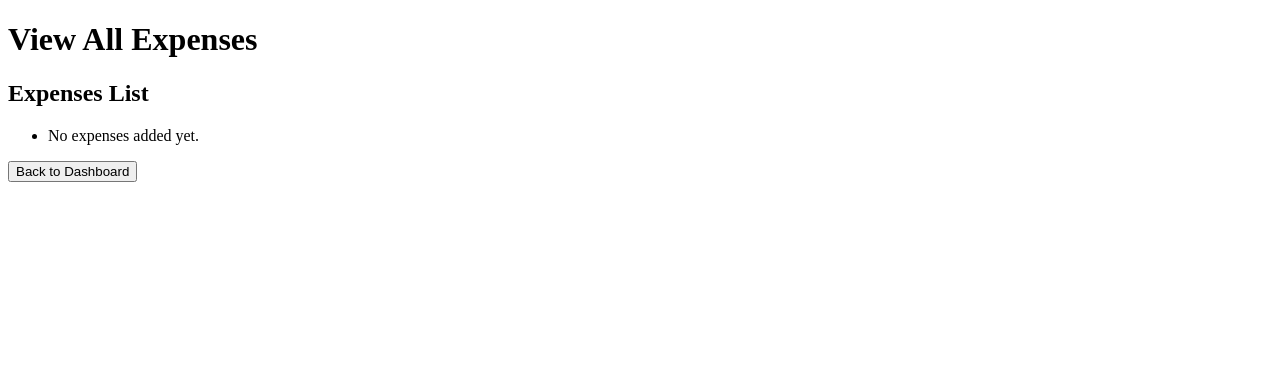
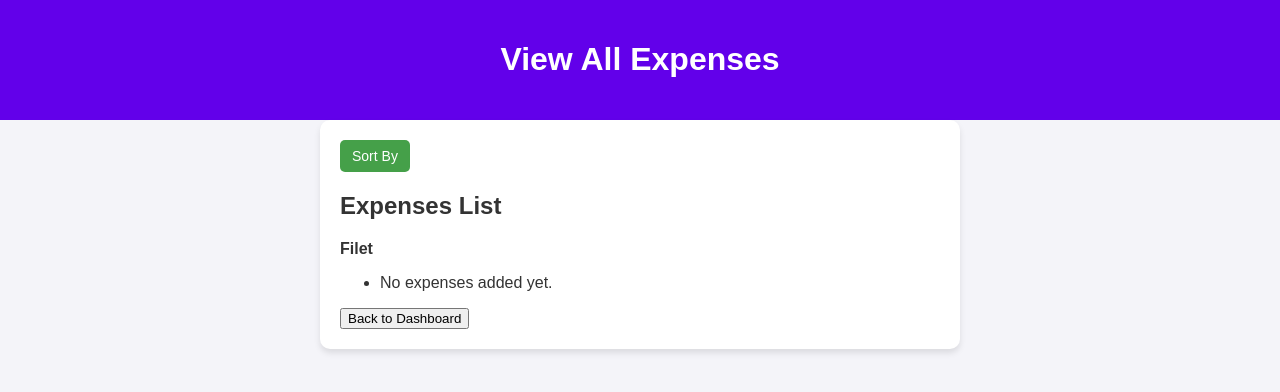
Before and after one commit to niteshkumar0711/Financial-Reports, a Flask app: page /view-expenses in a window 1280 px wide. Shown: the top 392 px of the page. Run offline with Flask 3, Linux system fonts and the light colour scheme.

Commit message:
added sorting for viewing expenses and updated few more bugs

```diff
--- a/finance-tracker/app.py
+++ b/finance-tracker/app.py
@@ -8,6 +8,11 @@ app.secret_key = 'lxcifer0711'
 # expenses = []
 total_budget = 10000
 
+@app.before_request
+def set_default_budget():
+    if 'total_budget' not in session:
+        session['total_budget'] = 10000
+
 
 def get_today_date():
     return datetime.today().strftime('%Y-%m-%d')
@@ -15,8 +20,14 @@ def get_today_date():
 @app.route("/")
 def index():
     expenses = session.get('expenses',[])
+    total_budget = session.get('total_budget',0)
     total_expenses = sum([float(expense["amount"]) for expense in expenses])
     remaining_balance = total_budget - total_expenses
+    over_budget_warning = False
+
+    if total_expenses > total_budget:
+        over_budget_warning = True
+
     today = get_today_date()
     recent_expenses = [expense for expense in expenses if expense['date'] == today]
 
@@ -25,6 +36,7 @@ def index():
         expenses=recent_expenses,
         total_budget=total_budget,
         remaining_balance=remaining_balance,
+        over_budget_warning=over_budget_warning
     )
 
 
@@ -63,21 +75,55 @@ def add_expense():
     return render_template("add_expense.html")
 
 
-
 @app.route("/set-budget", methods=["GET", "POST"])
 def set_budget():
-    global total_budget
-
     if request.method == "POST":
         new_budget = request.form.get("budget")
         if new_budget and new_budget.isdigit():
             total_budget = float(new_budget)
+            session['total_budget'] = float(new_budget)
             return redirect("/")
     return render_template("set_budget.html")
+
+
+@app.route("/reset-budget", methods=["POST"])
+def reset_budget():
+    expenses = session.get('expenses',[])
+    session['total_budget'] = 10000
+    session['expenses'] = expenses
+    return redirect("/")
+
 
 @app.route('/view-expenses')
 def view_expenses():
     expenses = session.get('expenses', [])
+
+    category_filter = request.args.get("category_filter")
+    date_filter = request.args.get("date_filter")
+
+    if category_filter:
+        expenses = [expense for expense in expenses if expense['category'].lower() == category_filter.lower()]
+    if date_filter:
+        expenses = [expense for expense in expenses if expense['date']== date_filter]
+
+    sort_by = request.args.get("sort_by")
+    if sort_by == "amount_asc":
+        expenses = sorted(expenses, key=lambda x: x['amount'])
+    elif sort_by == "amount_desc":
+        expenses = sorted(expenses, key=lambda x: x["amount"], reverse=True)
+    elif sort_by == "date_asc":
+        expenses = sorted(expenses, key=lambda x: x["date"])
+    elif sort_by == "date_desc":
+        expenses = sorted(expenses, key=lambda x: x["date"], reverse=True)
+    elif sort_by == "name_asc":
+        expenses = sorted(expenses, key=lambda x: x["name"].lower())
+    elif sort_by == "name_desc":
+        expenses = sorted(expenses, key=lambda x: x["name"].lower(), reverse=True)
+    elif sort_by == "category_asc":
+        expenses = sorted(expenses, key=lambda x: x["category"].lower())
+    elif sort_by == "category_desc":
+        expenses = sorted(expenses, key=lambda x: x["category"].lower(), reverse=True)
+
     return render_template('view_expenses.html', expenses=expenses)
 
 
--- a/finance-tracker/templates/add_expense.html
+++ b/finance-tracker/templates/add_expense.html
@@ -25,7 +25,7 @@
             <input type="text" id="category" name="category" required placeholder="e.g., Food, Rent, etc.">
 
             <label for="date">Date:</label>
-            <input type="date" id="date" name="date" max="{{today}}" required>
+            <input type="date" id="date" name="date" max="{{today_date}}" required>
 
             <label for="description">Description:</label>
             <textarea name="description" id="description" placeholder="Write a note about this expense..." rows="3"></textarea>
--- a/finance-tracker/templates/set_budget.html
+++ b/finance-tracker/templates/set_budget.html
@@ -10,7 +10,7 @@
     <h1>Set Your Budget</h1>
     <form action="/set-budget" method="POST">
         <label for="budget">Enter Total Budget (Rs.):</label>
-        <input type="number" id="budget" name="budget" required>
+        <input type="number" id="budget" name="budget" required min="1" step="0.01" placeholder="Enter budget">
         <button type="submit">Set Budget</button>
     </form>
 </body>
--- a/finance-tracker/templates/view_expenses.html
+++ b/finance-tracker/templates/view_expenses.html
@@ -5,6 +5,55 @@
     <meta charset="UTF-8">
     <meta name="viewport" content="width=device-width, initial-scale=1.0">
     <title>View Expenses</title>
+    <link rel="stylesheet" href="{{ url_for('static', filename = 'style.css') }}">
+    <style>
+        .dropdown{
+            position: relative;
+            display: inline-block;
+            font-size: 14px;
+        }
+
+        .dropdown-content {
+            display: none;
+            position: absolute;
+            background-color: #f1f1f1;
+            min-width: 120px;
+            box-shadow: 0px 8px 16px rgba(0,0,0,0.2);
+            z-index: 1;
+            border-radius: 5px;
+        }
+
+        .dropdown:hover .dropdown-content {
+            display: block;
+        }
+
+        .dropdown-content a {
+            color: black;
+            padding: 8px 12px;
+            text-decoration: none;
+            display: block;
+            font-size: 12px;
+        }
+
+
+        .dropdown-content a:hover {
+            background-color: #ddd;
+        }
+
+        .dropbtn {
+            background-color: #4CAF50;
+            color: white;
+            padding: 8px 12px;
+            border: none;
+            border-radius: 5px;
+            cursor: pointer;
+            font-size: 14px;
+        }
+
+        .dropbtn {
+            background-color: #45a049;
+        }
+    </style>
 </head>
 
 <body>
@@ -12,8 +61,26 @@
         <h1>View All Expenses</h1>
     </header>
     <main>
+        <div class="dropdown">
+            <button class="dropbtn">Sort By</button>
+            <div class="dropdown-content">
+                <a href="?sort_by=amount_asc">Amount (Low to High)</a>
+                <a href="?sort_by=amount_desc">Amount (High to Low)</a>
+                <a href="?sort_by=date_asc">Date (Old to New)</a>
+                <a href="?sort_by=date_desc">Date (New to Old)</a>
+                <a href="?sort_by=name_asc">Name (A to Z)</a>
+                <a href="?sort_by=name_desc">Name (Z to A)</a>
+                <a href="?sort_by=category_asc">Category (A to Z)</a>
+                <a href="?sort_by=category_desc">Category (Z to A)</a>
+            </div>
+        </div>
         <section id="all-expenses">
             <h2>Expenses List</h2>
+
+            <form method="POST">
+                <label for="category_filter">Filet</label>
+            </form>
+
             <ul>
                 {%if expenses%}
                 {% for expense in expenses %}
```
Also changed, not shown: finance-tracker/templates/index.html (+9 -0 lines).
